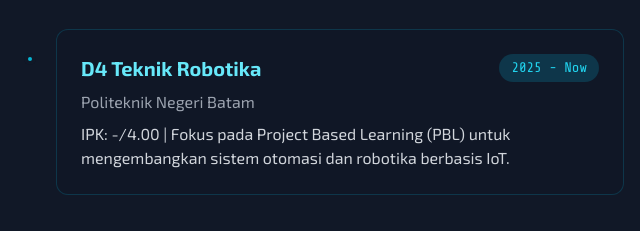
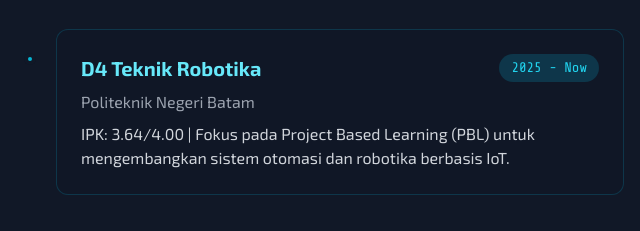
Before and after one commit to Rivetchan/rivet, a website: page index.html in a window 1280 px wide. Shown: the part 1469-1700 px from the top of the page, 640-1280 px from the left. Drawn offline with nearby package versions, Linux system fonts and the light colour scheme.

Commit message:
Update Tambahan IPK

```diff
--- a/index.html
+++ b/index.html
@@ -459,7 +459,7 @@
                   </div>
                   <p class="text-gray-400 mb-2">Politeknik Negeri Batam</p>
                   <p class="text-gray-300">
-                    IPK: -/4.00 | Fokus pada Project Based Learning (PBL) untuk mengembangkan sistem
+                    IPK: 3.64/4.00 | Fokus pada Project Based Learning (PBL) untuk mengembangkan sistem
                     otomasi dan robotika berbasis IoT.
                   </p>
                 </div>
```
Also changed, not shown: 1 other file.
